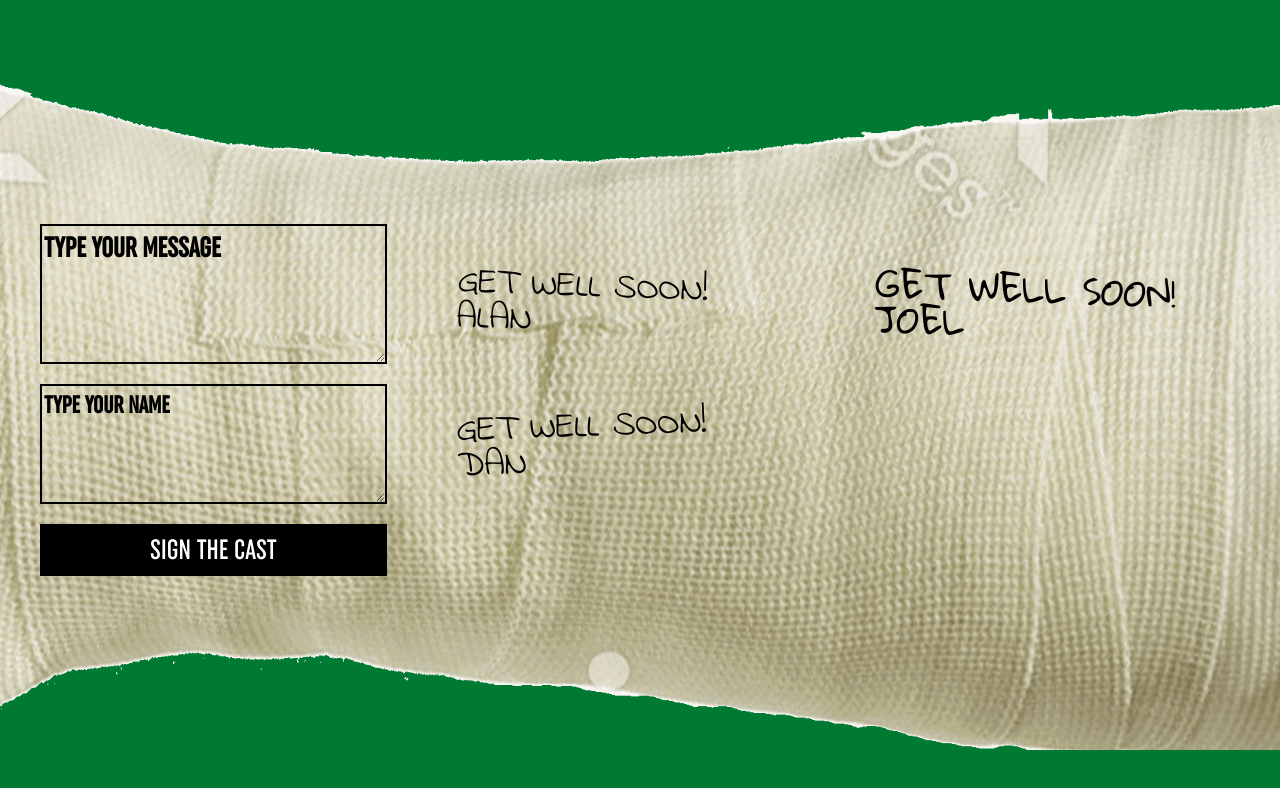
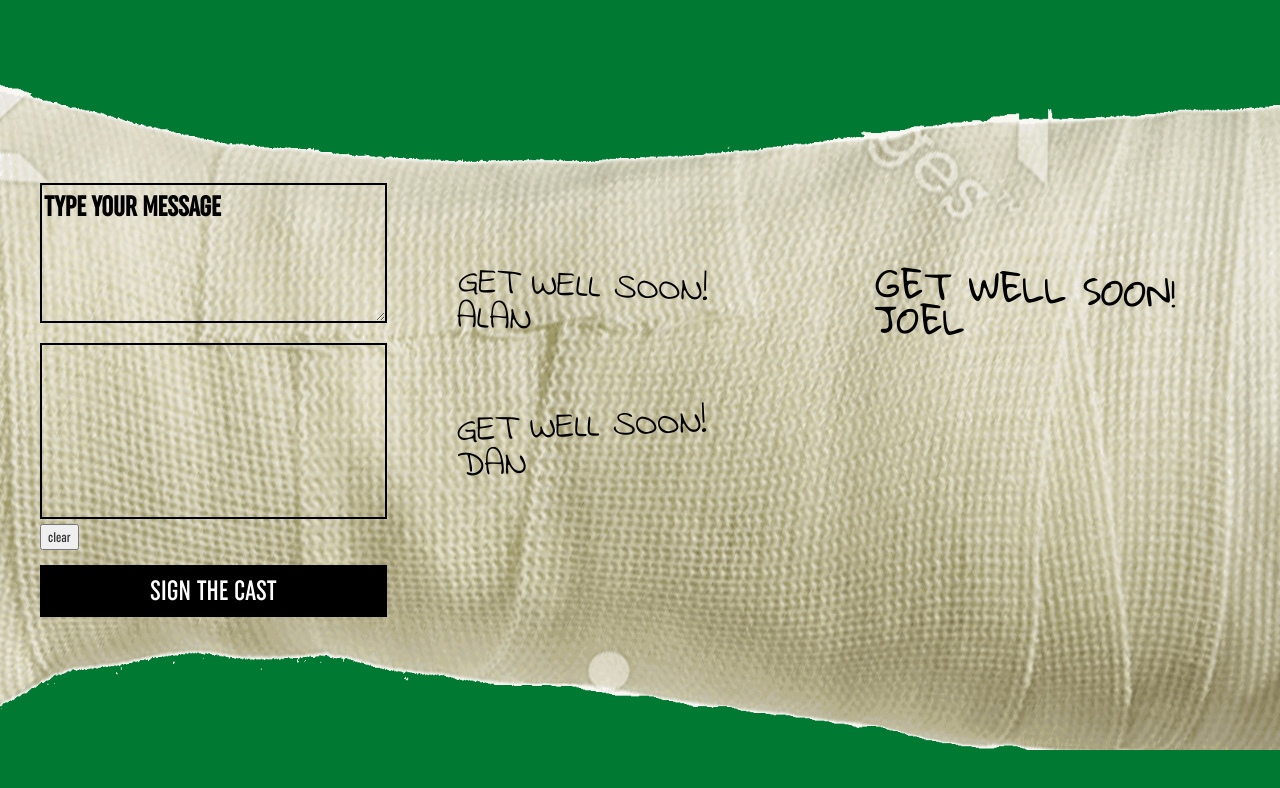
Before and after one commit to joelsalisbury/gordonscast, a website: page index.html in a window 1280 px wide. Drawn offline with nearby package versions, Linux system fonts and the light colour scheme; files that its build step writes are made by us from their sources.

Commit message:
signature pad

```diff
--- a/index.html
+++ b/index.html
@@ -32,7 +32,8 @@
                     <textarea required id="your-message" placeholder="type your message"></textarea>
                   </div>
                   <div class="form-group">
-                    <textarea required id="your-name" placeholder="type your name"></textarea>
+                    <canvas id="signature-pad"></canvas>
+                    <button type="button" id="btn-clear" type="btn btn-compact">clear</button>
                   </div>
                 <button type="submit" class="btn btn-default btn-block">Sign the cast</button>
               </form>
@@ -51,6 +52,8 @@
     </div>
 
 
+	<script src="https://cdn.jsdelivr.net/npm/signature_pad@2.3.2/dist/signature_pad.min.js"></script>
+
 
   <script src="dist/scripts/main.js"></script>
 </body>
--- a/src/scripts/main.js
+++ b/src/scripts/main.js
@@ -5,6 +5,17 @@
     	$("#your-message").removeClass('gloria');
     	$("#your-message").addClass($(this).data('font'));
     });
+
+
+
+
+    var canvas = document.querySelector("#signature-pad");
+
+	var signaturePad = new SignaturePad(canvas);
+
+	$("#btn-clear").on('click',function() {
+		signaturePad.clear();
+	});
 
 
 
@@ -36,7 +47,7 @@
 	function doEntries() {
 		$("#entries").fadeIn();
 		$("#entries").html("");
-		for (var i = 0; i< 4; i++) {
+		for (var i = 0; i< 3; i++) {
 
 			var randfont = fontclasses[Math.floor(Math.random() * fontclasses.length)];
 			entry = entries[i];
@@ -75,4 +86,9 @@ doEntries();
 
 
 
+
+
+
+
+
 })();
--- a/src/styles/base/_global.scss
+++ b/src/styles/base/_global.scss
@@ -92,7 +92,7 @@ display:none;}
 	font-family:uniform;
 	padding:25px;
 
-	textarea, .input-text, canvas {
+	textarea, .input-text {
 		border:2px solid black;
 		background:transparent;
 		width:100%;
@@ -101,6 +101,12 @@ display:none;}
 		text-transform: uppercase;
 		font-size:24px;
 		font-weight:800;
+	}
+
+	canvas {
+		border:2px solid black;
+		background:transparent;
+		width:100%;
 	}
 }
 
```
Also changed, not shown: dist/scripts/main.js, dist/scripts/main.min.js, dist/styles/screen.css, dist/styles/screen.min.css.
